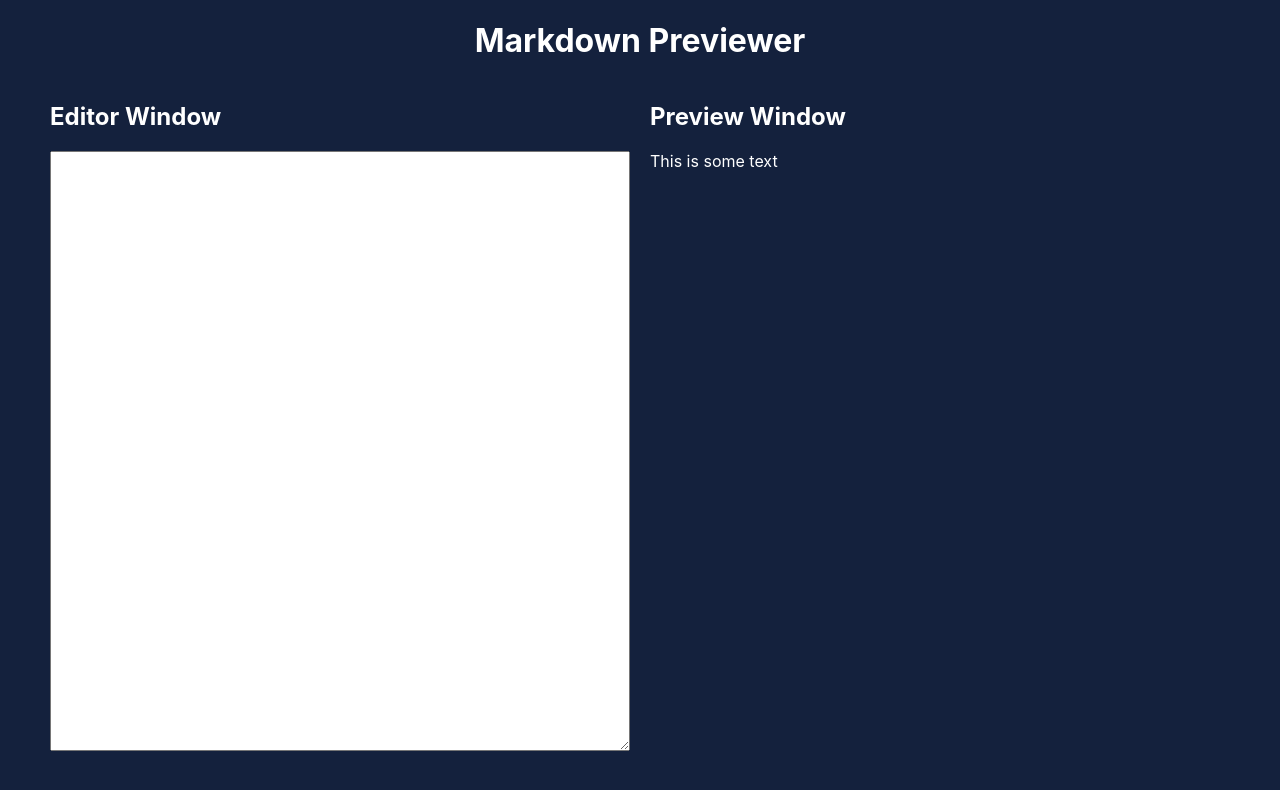
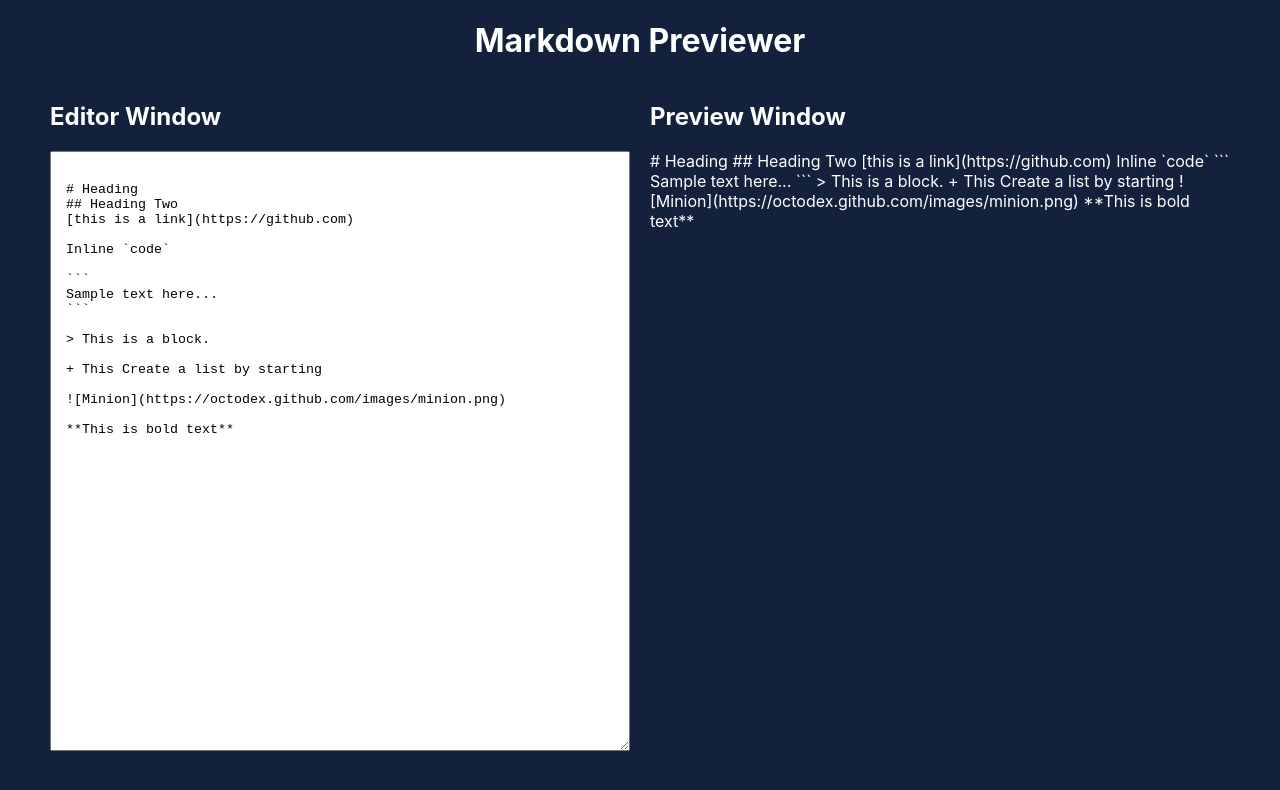
Before and after one commit to leonelamatos/markdown-previewer, a React (Create React App) app: page / in a window 1280 px wide. Shown: the top 790 px of the page. Built offline with nearby package versions, Linux system fonts and the light colour scheme.

Commit message:
Adds default values and changes logic
This adds default values for the text variable and also moves the
marked and DOMPurify module to the Preview component to render the
passed text.

```diff
--- a/src/components/Editor.jsx
+++ b/src/components/Editor.jsx
@@ -3,24 +3,41 @@ import Preview from './Preview';
 import marked from 'marked';
 import DOMPurify from 'dompurify';
 
+const defaultValue = `
+# Heading
+## Heading Two
+[this is a link](https://github.com)
+
+Inline \`code\`
+
+\`\`\`
+Sample text here...
+\`\`\`
+
+> This is a block.
+
++ This Create a list by starting
+
+![Minion](https://octodex.github.com/images/minion.png)
+
+**This is bold text**
+
+`;
 const Editor = () => {
-	const [text, setText] = useState('This is some text');
+	const [text, setText] = useState(defaultValue);
 
 	useEffect(() => {
 		const textArea = document.querySelector('#editor');
-		const output = document.querySelector('#preview-area');
 		textArea.addEventListener('scroll', function () {
 			console.log(this.scrollTop);
 
-			document.querySelector('#preview-area').scrollTop =
-				this.scrollTop * 1.3;
+			document.querySelector('#preview').scrollTop = this.scrollTop * 1.3;
 		});
 	}, []);
 
 	function onChangeHandler(e) {
 		const { value } = e.target;
-		const markedDown = DOMPurify.sanitize(marked(value));
-		setText(markedDown);
+		setText(value);
 	}
 
 	return (
@@ -31,7 +48,8 @@ const Editor = () => {
 					<textarea
 						name='editorText'
 						id='editor'
-						onChange={onChangeHandler}></textarea>
+						onChange={onChangeHandler}
+						value={text}></textarea>
 				</div>
 			</div>
 
```
